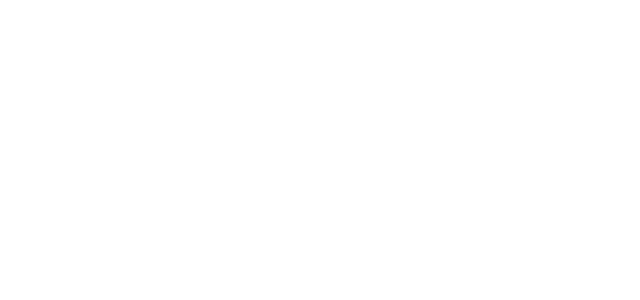
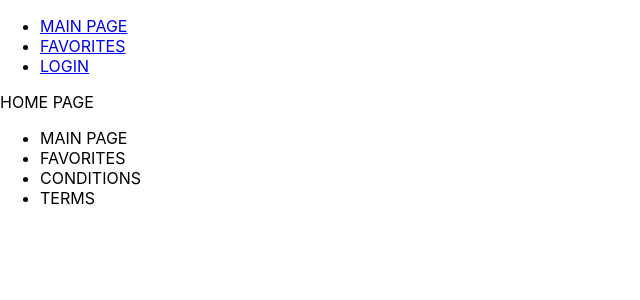
Before and after one commit to TaTamta/movie-pedia, a React (Create React App) app: page /home in a window 1280 px wide. Shown: the top 300 px of the page, without its empty margins (0-640 px from the left). Built offline with nearby package versions, Linux system fonts and the light colour scheme.

Commit message:
add basic routing logics

```diff
--- a/package.json
+++ b/package.json
@@ -12,6 +12,7 @@
     "@types/react-dom": "^18.2.22",
     "react": "^18.2.0",
     "react-dom": "^18.2.0",
+    "react-router-dom": "^6.22.3",
     "react-scripts": "5.0.1",
     "typescript": "^4.9.5",
     "web-vitals": "^2.1.4"
--- a/src/App.tsx
+++ b/src/App.tsx
@@ -1,11 +1,30 @@
 import React from 'react';
 import './App.css';
+import {
+  Route,
+  createBrowserRouter,
+  createRoutesFromElements,
+} from 'react-router-dom';
+import Root from './layout/Root';
+import HomePage from './pages/HomePage';
+import FavoritesPage from './pages/FavoritesPage';
+import MovieDetailsPage from './pages/MovieDetailsPage';
+import AuthorizationPage from './pages/AuthorizationPage';
+import { RouterProvider } from 'react-router';
 
-function App() {
-  return (
-    <div className="App">
-    </div>
-  );
+const router = createBrowserRouter(
+  createRoutesFromElements(
+    <Route path="/" element={<Root />}>
+      <Route index path="/home" element={<HomePage />} />
+      <Route path="/favourites" element={<FavoritesPage />} />
+      <Route path="/login" element={<AuthorizationPage />} />
+      <Route path="/movie">
+        <Route path=":movieId" element={<MovieDetailsPage />} />
+      </Route>
+    </Route>
+  )
+);
+
+export default function App() {
+  return <RouterProvider router={router} />;
 }
-
-export default App;
--- /dev/null
+++ b/src/layout/Footer.tsx
@@ -0,0 +1,14 @@
+import React from 'react';
+
+export default function Footer() {
+  return (
+    <div>
+      <ul>
+        <li>MAIN PAGE</li>
+        <li>FAVORITES</li>
+        <li>CONDITIONS</li>
+        <li>TERMS</li>
+      </ul>
+    </div>
+  );
+}
--- /dev/null
+++ b/src/layout/Header.tsx
@@ -0,0 +1,20 @@
+import React from 'react';
+import { Link } from 'react-router-dom';
+
+export default function Header() {
+  return (
+    <div>
+      <ul>
+        <li>
+          <Link to="/home">MAIN PAGE</Link>
+        </li>
+        <li>
+          <Link to="/favourites">FAVORITES</Link>
+        </li>
+        <li>
+          <Link to="/login">LOGIN</Link>
+        </li>
+      </ul>
+    </div>
+  );
+}
--- /dev/null
+++ b/src/layout/Root.tsx
@@ -0,0 +1,14 @@
+import React from 'react';
+import Footer from './Footer';
+import Header from './Header';
+import { Outlet } from 'react-router-dom';
+
+export default function Root() {
+  return (
+    <div>
+      <Header />
+      <Outlet></Outlet>
+      <Footer />
+    </div>
+  );
+}
--- /dev/null
+++ b/src/pages/AuthorizationPage.tsx
@@ -0,0 +1,9 @@
+import React from 'react'
+
+export default function AuthorizationPage() {
+  return (
+    <div>
+      AUTHORIZATION
+    </div>
+  )
+}
--- /dev/null
+++ b/src/pages/FavoritesPage.tsx
@@ -0,0 +1,9 @@
+import React from 'react'
+
+export default function FavoritesPage() {
+  return (
+    <div>
+      FAVORITES
+    </div>
+  )
+}
--- /dev/null
+++ b/src/pages/HomePage.tsx
@@ -0,0 +1,9 @@
+import React from 'react'
+
+export default function HomePage() {
+  return (
+    <div>
+      HOME PAGE
+    </div>
+  )
+}
--- /dev/null
+++ b/src/pages/MovieDetailsPage.tsx
@@ -0,0 +1,9 @@
+import React from 'react'
+
+export default function MovieDetailsPage() {
+  return (
+    <div>
+      MOVIE DETAILS PAGE
+    </div>
+  )
+}
```
Also changed, not shown: 1 other file (tests, documents, lock files or other folders).
